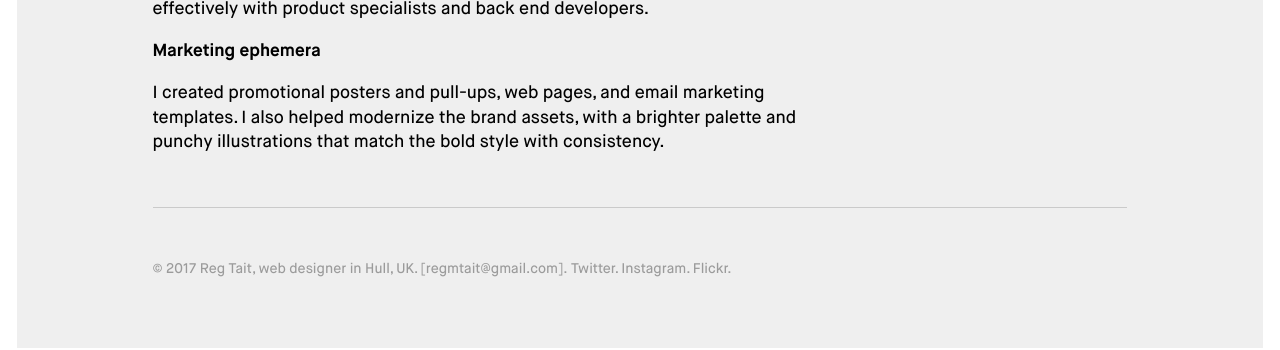
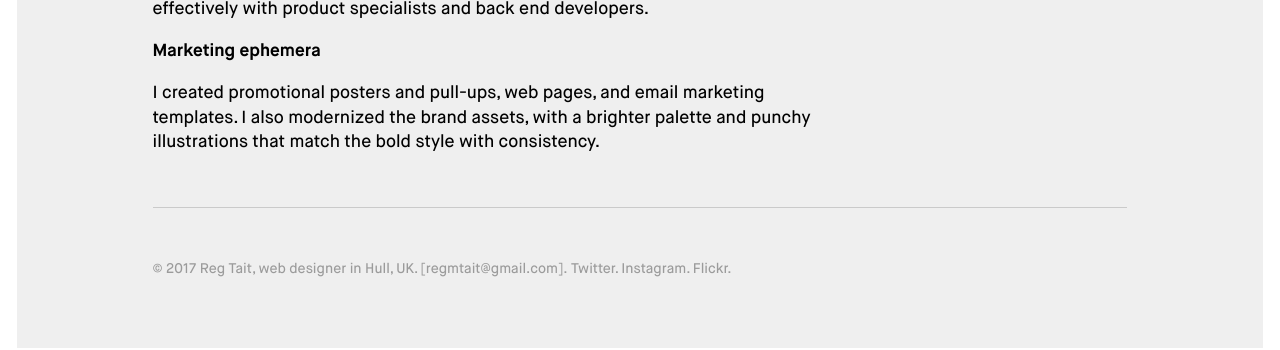
Before and after one commit to regmtait/regmtait.co.uk, a Jekyll site: the page built from _projects/cloud2.md, in a window 1280 px wide. Shown: the part 1203-1553 px from the top of the page. Built offline with Jekyll 4.4.1, drawn with Linux system fonts in a browser that asks for light colours.

Commit message:
Text edit

```diff
--- a/_projects/cloud2.md
+++ b/_projects/cloud2.md
@@ -49,7 +49,7 @@ Challenges along the way included working with legacy code and browsers, and fam
 
 ### Marketing ephemera
 
-I created promotional posters and pull-ups, web pages, and email marketing templates. I also helped modernize the brand assets, with a brighter palette and punchy illustrations that match the bold style with consistency.
+I created promotional posters and pull-ups, web pages, and email marketing templates. I also modernized the brand assets, with a brighter palette and punchy illustrations that match the bold style with consistency.
 
 <div id="extra" class="extratext">
 
```
